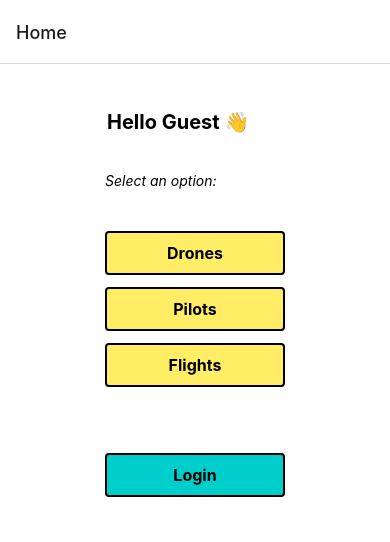
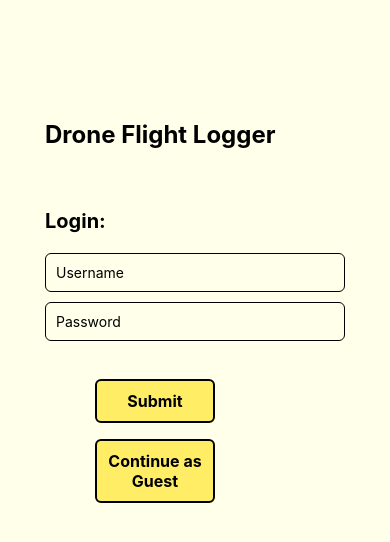
Before and after one commit to JRBoland/drone-api-ui, a React Native app: screen /Manage in a window 390 px wide. Shown: the top 542 px of the page. Built offline with nearby package versions, Linux system fonts and the light colour scheme.

Commit message:
added 'continue as guest' button, rearranged to make login default page on app load

```diff
--- a/App.tsx
+++ b/App.tsx
@@ -1,4 +1,4 @@
-import 'react-native-gesture-handler';
+import 'react-native-gesture-handler'
 import React, { useEffect, useState } from 'react'
 import { StatusBar } from 'expo-status-bar'
 import { NavigationContainer } from '@react-navigation/native'
@@ -19,15 +19,15 @@ const Stack = createStackNavigator()
 function MainStack() {
   return (
     <Stack.Navigator>
-      <Stack.Screen name="Home" component={HomeScreen} />
-      <Stack.Screen name="Drones" component={DroneScreen} />
-      <Stack.Screen name="Pilots" component={PilotScreen} />
-      <Stack.Screen name="Flights" component={FlightScreen} />
       <Stack.Screen
         name="Login"
         component={LoginScreen}
         options={{ headerShown: false }}
       />
+      <Stack.Screen name="Home" component={HomeScreen} />
+      <Stack.Screen name="Drones" component={DroneScreen} />
+      <Stack.Screen name="Pilots" component={PilotScreen} />
+      <Stack.Screen name="Flights" component={FlightScreen} />
     </Stack.Navigator>
   )
 }
@@ -35,15 +35,16 @@ function MainStack() {
 function AuthStack() {
   return (
     <Stack.Navigator>
-      <Stack.Screen name="Home" component={HomeScreen} />
-      <Stack.Screen name="Drones" component={DroneScreen} />
-      <Stack.Screen name="Pilots" component={PilotScreen} />
-      <Stack.Screen name="Flights" component={FlightScreen} />
       <Stack.Screen
         name="Login"
         component={LoginScreen}
         options={{ headerShown: false }}
       />
+      <Stack.Screen name="Home" component={HomeScreen} />
+      <Stack.Screen name="Drones" component={DroneScreen} />
+      <Stack.Screen name="Pilots" component={PilotScreen} />
+      <Stack.Screen name="Flights" component={FlightScreen} />
+
       <Stack.Screen name="Manage" component={ManageEntityScreen} />
     </Stack.Navigator>
   )
--- a/screens/LoginScreen.tsx
+++ b/screens/LoginScreen.tsx
@@ -71,6 +71,11 @@ const LoginScreen: React.FC<Props> = ({ navigation }) => {
             <Text style={styles.buttonText}>Submit</Text>
           </Pressable>
         </View>
+        <View style={styles.buttonContainer}>
+          <Pressable style={styles.button} onPress={() => navigation.navigate('Home')}>
+            <Text style={styles.buttonText}>Continue as Guest</Text>
+          </Pressable>
+        </View>
       </View>
     </View>
   )
@@ -127,6 +132,7 @@ const styles = StyleSheet.create({
   },
   buttonContainer: {
     alignItems: 'center',
+    width: 220,
   },
 })
 
--- a/screens/ManageEntityScreen.tsx
+++ b/screens/ManageEntityScreen.tsx
@@ -46,7 +46,6 @@ const ManageEntityScreen: React.FC = () => {
   }
 
   const renderFormFields = () => {
-
     if (!entityConfig || operation === '' || operation === 'delete') {
       return null
     }
@@ -87,7 +86,7 @@ const ManageEntityScreen: React.FC = () => {
         // renders rest of fields
         return (
           <View key={field.name} style={styles.fieldContainer}>
-            <Text style={{color: '#ff5e5b'}}>
+            <Text style={{ color: '#ff5e5b' }}>
               {field.placeholder}
               {isMandatory && operation === 'create' ? ' *' : ''}
             </Text>
@@ -238,7 +237,6 @@ const ManageEntityScreen: React.FC = () => {
     }
   }
 
-
   if (!entityType) {
     return (
       <View style={styles.container}>
@@ -282,20 +280,15 @@ const ManageEntityScreen: React.FC = () => {
           </View>
         )}
 
-        <View style={styles.responseMessageContainer}>
-          {responseMessage && (
-            <Text style={styles.responseText}>{responseMessage}</Text>
-          )}
-        </View>
         {/*ID field*/}
         <View style={styles.inputContainer}>
           {['update', 'delete', 'find'].includes(operation) && (
             <View>
-              <Text style={{color: '#ff5e5b'}}>
+              <Text style={{ color: '#ff5e5b' }}>
                 {entityType.slice(0, -1)} ID *
               </Text>
               <TextInput
-              placeholder={`${entityType.slice(0,-1)} ID`}
+                placeholder={`${entityType.slice(0, -1)} ID`}
                 value={formData['id']?.toString() || ''}
                 onChangeText={(text) => handleInputChange('id', text)}
                 style={[
@@ -324,6 +317,13 @@ const ManageEntityScreen: React.FC = () => {
             </Text>
           </Pressable>
         )}
+
+        <View style={styles.responseMessageContainer}>
+          {responseMessage && (
+            <Text style={styles.responseText}>{responseMessage}</Text>
+          )}
+        </View>
+
         {/*Probably unneccssary?
         <Pressable
             onPress={() => navigation.goBack()}
@@ -348,7 +348,7 @@ const styles = StyleSheet.create({
     alignItems: 'center',
     justifyContent: 'center',
     padding: 20,
-    backgroundColor: "#fff"
+    backgroundColor: '#fff',
   },
   inputContainer: {
     flex: 1,
@@ -367,7 +367,7 @@ const styles = StyleSheet.create({
     borderWidth: 2,
     borderRadius: 6,
     borderColor: '#000',
-    backgroundColor: "#FFFFEA",
+    backgroundColor: '#FFFFEA',
     padding: 10,
   },
   italicPlaceholder: {
@@ -380,14 +380,14 @@ const styles = StyleSheet.create({
     borderRadius: 4,
     padding: 10,
     marginVertical: 6,
-    width: 180,
+    width: 220,
     backgroundColor: '#ffed66',
   },
   submitButton: {
     borderWidth: 2,
     borderRadius: 4,
     padding: 14,
-    margin: 40,
+    margin: 20,
     width: 'auto',
     minWidth: 180,
   },
@@ -409,12 +409,13 @@ const styles = StyleSheet.create({
     borderWidth: 2,
     color: '#000',
     textAlign: 'left',
-
   },
   responseMessageContainer: {
     borderRadius: 5,
     width: 'auto',
-    padding: 10
+    minWidth: 300,
+    padding: 10,
+    margin: 20,
   },
   instructionsText: {
     width: 200,
```
Lines whose indentation alone changed are shown as unchanged.
